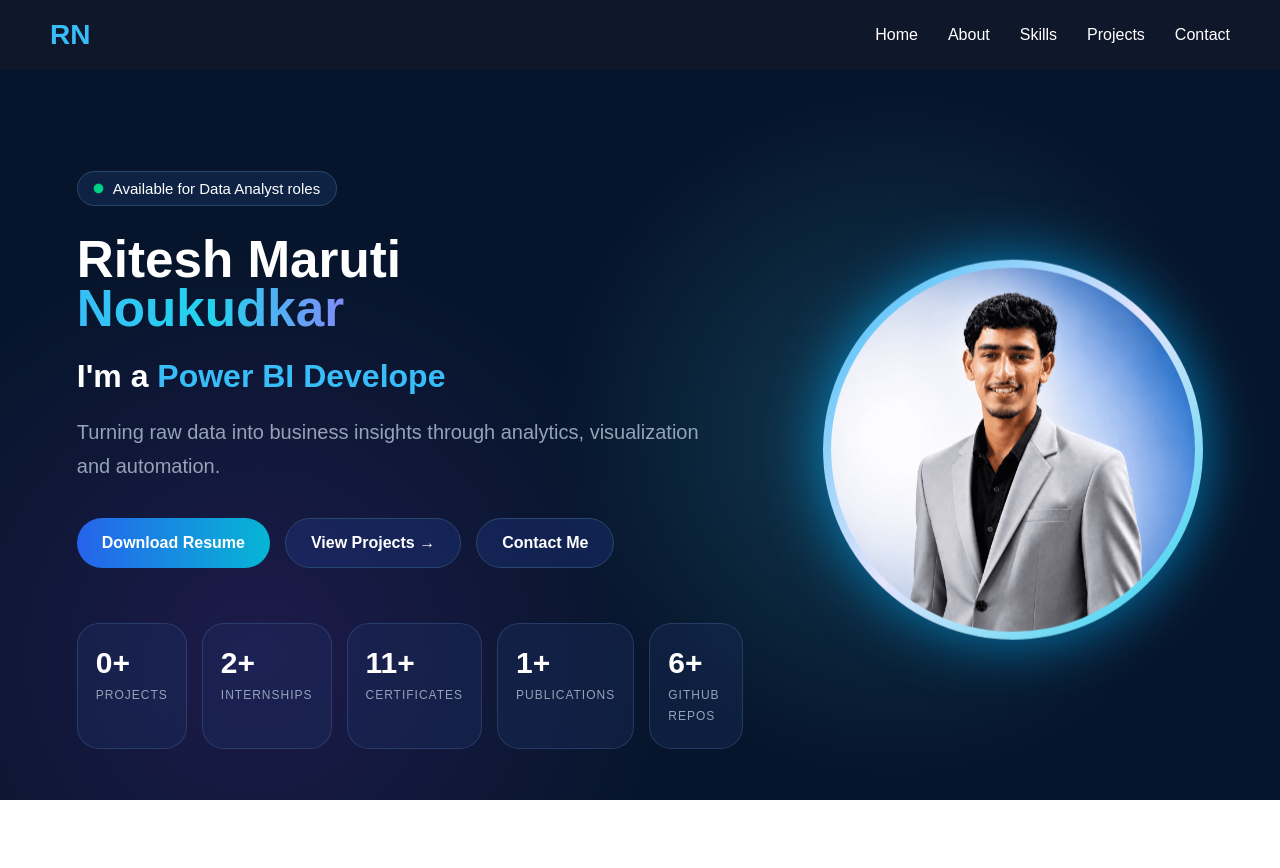
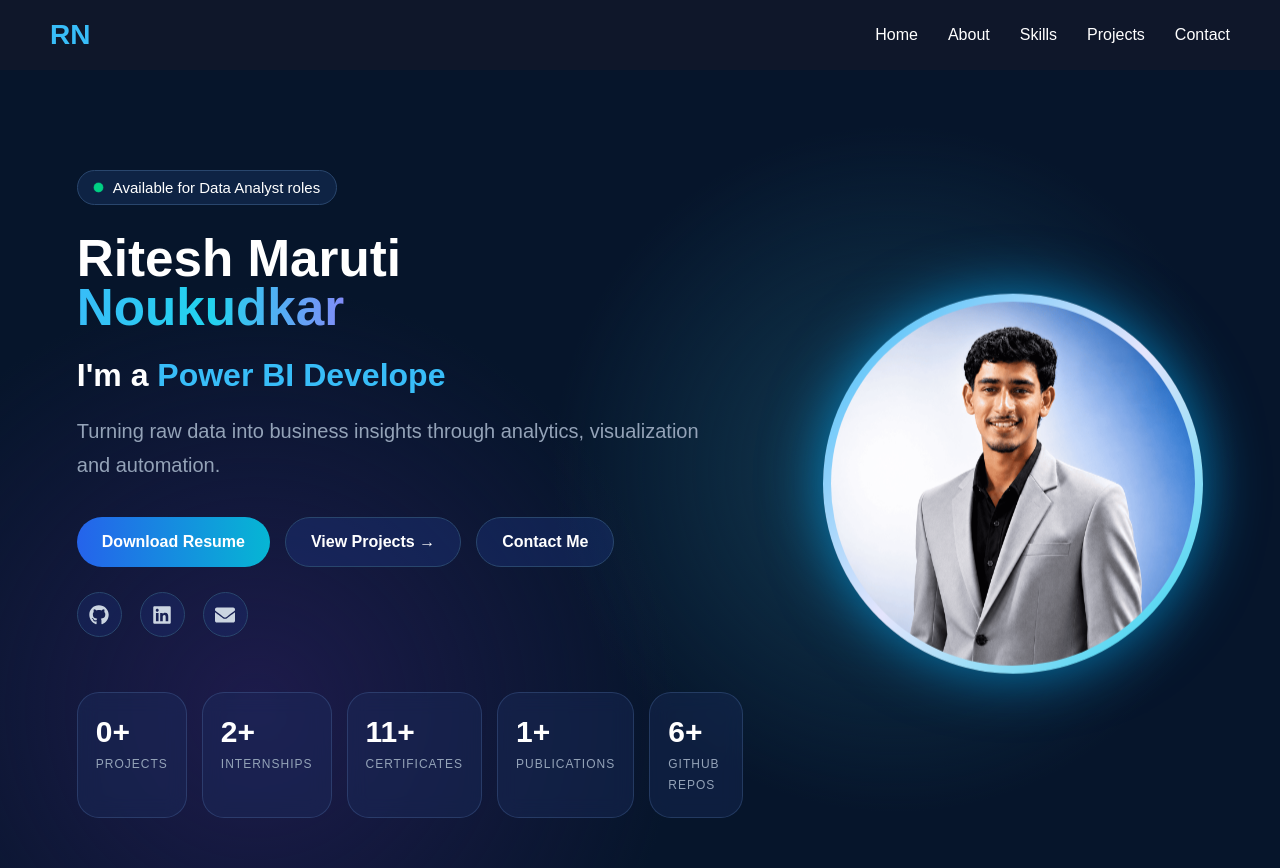
Before and after one commit to rick96283-sys/portfolio, a React app: page / in a window 1280 px wide. Before the commit the page ends 800 px from the top, so only its background shows below. Built offline with nearby package versions, Linux system fonts and the light colour scheme; the HTML template or start-up script is replaced by a standard one.

Commit message:
Social Links Add with Icons (react-icons)

```diff
--- a/package.json
+++ b/package.json
@@ -11,7 +11,8 @@
   },
   "dependencies": {
     "react": "^19.2.7",
-    "react-dom": "^19.2.7"
+    "react-dom": "^19.2.7",
+    "react-icons": "^5.7.0"
   },
   "devDependencies": {
     "@eslint/js": "^10.0.1",
--- a/src/components/Hero/Hero.css
+++ b/src/components/Hero/Hero.css
@@ -227,6 +227,41 @@
 
   display: block;
 }
+.social-links {
+  display: flex;
+  gap: 18px;
+  margin-top: 25px;
+}
+
+.social-links a {
+  width: 45px;
+  height: 45px;
+
+  display: flex;
+  align-items: center;
+  justify-content: center;
+
+  border: 1px solid #29466d;
+  border-radius: 50%;
+
+  color: #cbd5e1;
+  background: rgba(30, 58, 138, 0.25);
+
+  font-size: 20px;
+
+  text-decoration: none;
+
+  transition: all 0.3s ease;
+}
+
+.social-links a:hover {
+  color: white;
+  background: #2563eb;
+
+  transform: translateY(-5px);
+
+  box-shadow: 0 8px 25px rgba(37, 99, 235, 0.35);
+}
 @media (max-width: 900px) {
 
   .hero {
--- a/src/components/Hero/Hero.jsx
+++ b/src/components/Hero/Hero.jsx
@@ -1,6 +1,10 @@
 import { useEffect,useState } from "react";
 import "./Hero.css";
-
+import {
+  FaGithub,
+  FaLinkedin,
+  FaEnvelope
+} from "react-icons/fa";
 
 
 function Hero() {
@@ -78,6 +82,35 @@ useEffect(() => {
             Contact Me
           </a>
         </div>
+
+        <div className="social-links">
+            <a
+          href="https://github.com/RiteshNoukudkar"
+          target="_blank"
+          rel="noopener noreferrer"
+            aria-label="GitHub"
+               >
+                <FaGithub />
+                </a>
+
+                <a href="https://www.linkedin.com/in/ritesh-noukudkar"
+                  target="_blank"
+                  rel="noopener noreferrer"
+                  aria-label="LinkedIn"
+                >
+                  <FaLinkedin />
+                </a>
+
+  <a
+  href="https://mail.google.com/mail/?view=cm&fs=1&to=riteshnoukudkar@gmail.com"
+  target="_blank"
+  rel="noopener noreferrer"
+  aria-label="Email"
+>
+  <FaEnvelope />
+</a>
+
+        </div>
         <div className="hero-stats">
 
       <div className="stat-card">
```
Also changed, not shown: 1 other file (tests, documents, lock files or other folders).
